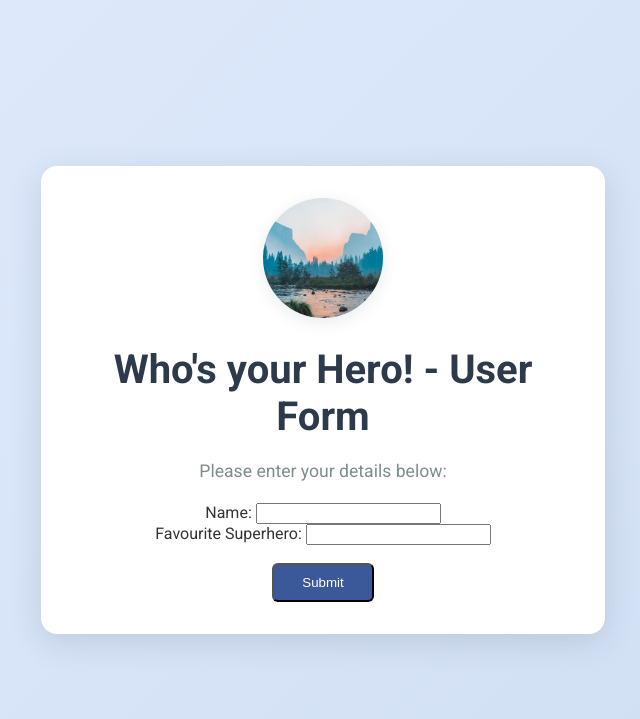
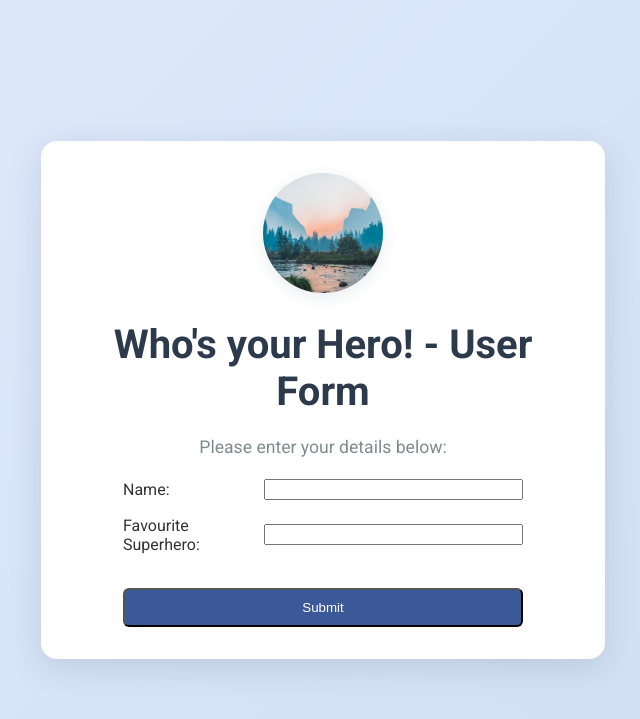
Before and after one commit to saurabh1088/python, a Flask app: page /form in a window 1280 px wide. Shown: the top 719 px of the page, without its empty margins (317-957 px from the left). Run offline with Flask 3, Linux system fonts and the light colour scheme.

Commit message:
Updated to align text fields properly.

```diff
--- a/projects/flask_project/templates/form.html
+++ b/projects/flask_project/templates/form.html
@@ -14,16 +14,16 @@
         <img src="{{ url_for('static', filename='images/home_page_icon.avif') }}" alt="Form Image" class="header-img">
         <h1>{{ form_name }} - User Form</h1>
         <p>Please enter your details below:</p>
-        <form action="/submit" method="post" class="form">
-            <div class="form-group">
-                <label for="name">Name:</label>
-                <input type="text" id="name" name="name" required>
+        <form action="/submit" method="post" class="form" style="max-width: 400px; margin: 0 auto;">
+            <div class="form-group" style="display: flex; align-items: center; margin-bottom: 16px;">
+            <label for="name" style="flex: 1; text-align: left; margin-right: 16px;">Name:</label>
+            <input type="text" id="name" name="name" required style="flex: 2; width: 100%; box-sizing: border-box;">
             </div>
-            <div class="form-group">
-                <label for="superhero">Favourite Superhero:</label>
-                <input type="text" id="superhero" name="superhero" required>
+            <div class="form-group" style="display: flex; align-items: center; margin-bottom: 16px;">
+            <label for="superhero" style="flex: 1; text-align: left; margin-right: 16px;">Favourite Superhero:</label>
+            <input type="text" id="superhero" name="superhero" required style="flex: 2; width: 100%; box-sizing: border-box;">
             </div>
-            <button type="submit" class="btn">Submit</button>
+            <button type="submit" class="btn" style="width: 100%;">Submit</button>
         </form>
     </div>
 </body>
```
